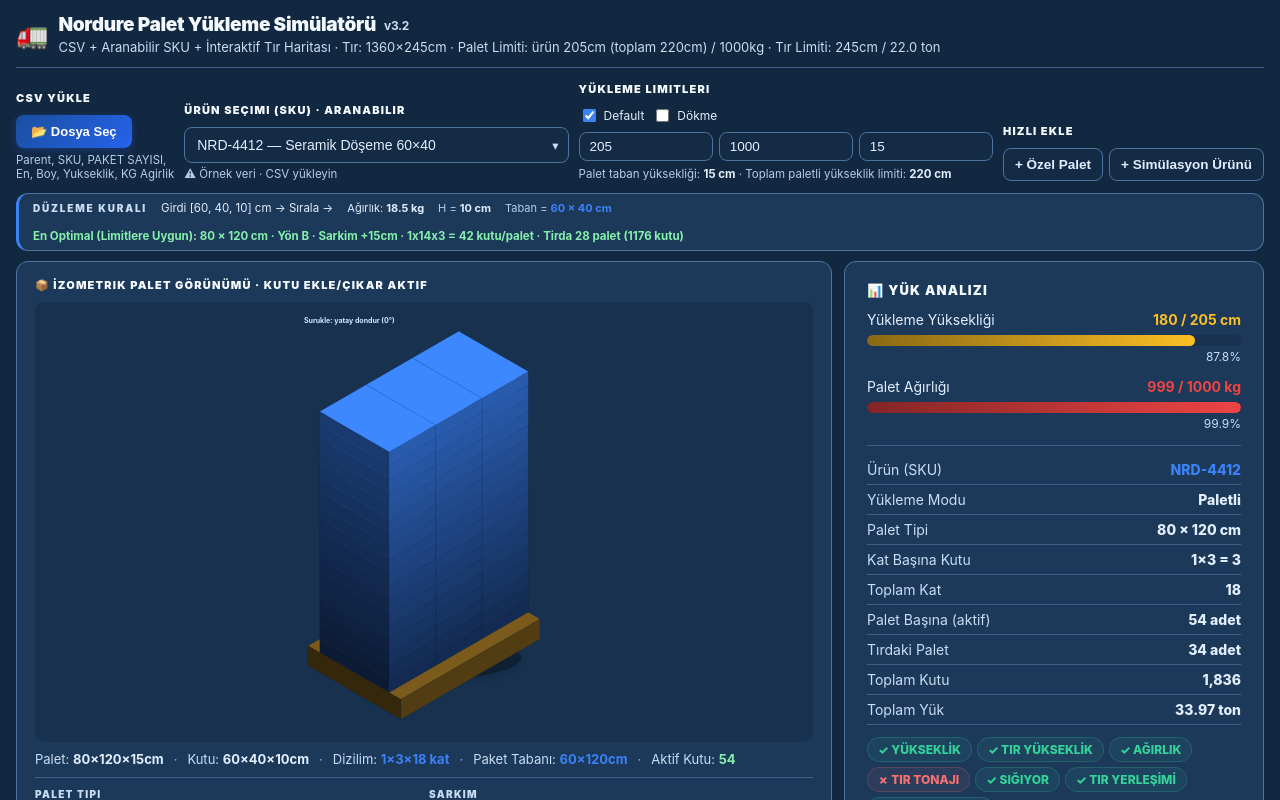
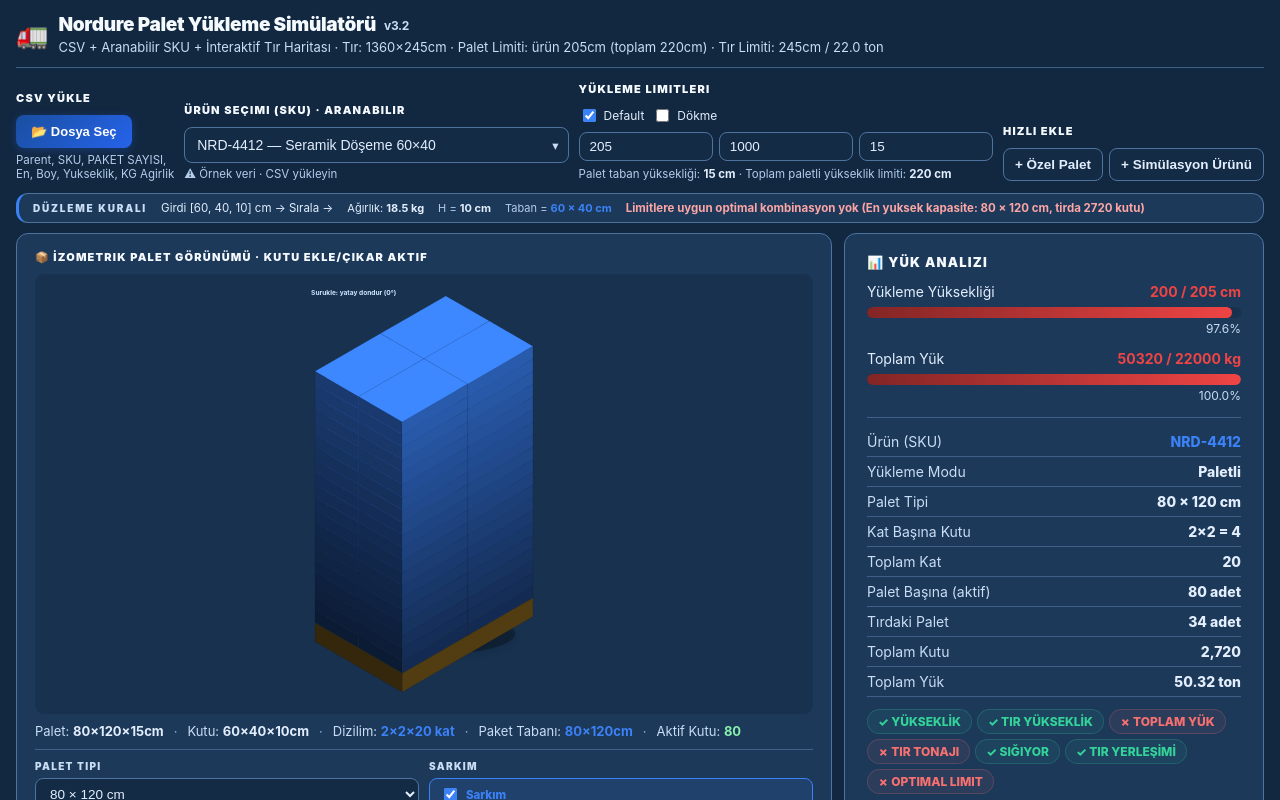
Before and after one commit to chersva/palet-opt-v2, a React (Vite) app: page / in a window 1280 px wide. Shown: the top 800 px of the page. Built offline with nearby package versions, Linux system fonts and the light colour scheme.

Commit message:
Fix truck dimensions/tonnage reactive recalculation2

```diff
--- a/src/App.jsx
+++ b/src/App.jsx
@@ -1306,6 +1306,7 @@ export default function App() {
     return Number.isFinite(parsed) && parsed >= 100 ? parsed : truckW;
   })();
   const truckTonKg = liveTruckTon * 1000;
+  const totalLoadLimitKg = truckTonKg;
   const bulkProductHeightLimit = Math.max(0, liveTruckH - 30);
   const truckBasedPalletProductLimit = Math.max(0, liveTruckH - livePalletBaseH);
   const effectivePalletProductLimit = Math.min(livePalletMaxH, truckBasedPalletProductLimit);
@@ -1371,7 +1372,7 @@ export default function App() {
         for (const ohOpt of ohOptions) {
           for (const ort of orientOptions) {
             const { bH: tH, bW: tW, bL: tL } = flatOrient(sku?.en || 0, sku?.boy || 0, sku?.yuk || 0, ort);
-          const packed = packPallet(tL, tW, tH, p.a, p.b, ohOpt, effectivePalletProductLimit, livePalletMaxKg, sku?.kg || 0, livePalletBaseH, partialSarkim, partialSarkimMode);
+          const packed = packPallet(tL, tW, tH, p.a, p.b, ohOpt, effectivePalletProductLimit, totalLoadLimitKg, sku?.kg || 0, livePalletBaseH, partialSarkim, partialSarkimMode);
             const truckPallets = packTruck(packed.effA, packed.effB, liveTruckL, liveTruckW).length;
             const count = packed.cols * packed.rows * packed.layers;
             if (count <= 0) continue;
@@ -1381,7 +1382,7 @@ export default function App() {
             const candidateTotalH = livePalletBaseH + candidateProductH;
             const fits = (
               candidateProductH <= livePalletMaxH &&
-              candidateKg <= livePalletMaxKg &&
+              candidateKg <= totalLoadLimitKg &&
               candidateTotalH <= liveTruckH &&
               candidateTruckKg <= truckTonKg
             );
@@ -1416,7 +1417,7 @@ export default function App() {
       }
     }
     return { bestFit, bestAny };
-  }, [allPallets, sku?.en, sku?.boy, sku?.yuk, sku?.kg, effectivePalletProductLimit, livePalletMaxKg, autoSarkım, liveTruckL, liveTruckW, livePalletBaseH, liveTruckH, truckTonKg, bulkLoad, bulkProductHeightLimit, partialSarkim, partialSarkimMode]);
+  }, [allPallets, sku?.en, sku?.boy, sku?.yuk, sku?.kg, effectivePalletProductLimit, totalLoadLimitKg, autoSarkım, liveTruckL, liveTruckW, livePalletBaseH, liveTruckH, truckTonKg, bulkLoad, bulkProductHeightLimit, partialSarkim, partialSarkimMode]);
 
   const orientGlobalBest = useMemo(() => {
     const out = {};
@@ -1445,7 +1446,7 @@ export default function App() {
         const ohOptions = autoSarkım ? [0, 5, 15] : [0];
         for (const p of allPallets) {
           for (const ohOpt of ohOptions) {
-            const packed = packPallet(tL, tW, tH, p.a, p.b, ohOpt, effectivePalletProductLimit, livePalletMaxKg, sku?.kg || 0, livePalletBaseH, partialSarkim, partialSarkimMode);
+            const packed = packPallet(tL, tW, tH, p.a, p.b, ohOpt, effectivePalletProductLimit, totalLoadLimitKg, sku?.kg || 0, livePalletBaseH, partialSarkim, partialSarkimMode);
             const count = packed.cols * packed.rows * packed.layers;
             if (count <= 0) continue;
             const truckPallets = packTruck(packed.effA, packed.effB, liveTruckL, liveTruckW).length;
@@ -1455,7 +1456,7 @@ export default function App() {
             const candidateTotalH = livePalletBaseH + candidateProductH;
             const fits = (
               candidateProductH <= livePalletMaxH &&
-              candidateKg <= livePalletMaxKg &&
+              candidateKg <= totalLoadLimitKg &&
               candidateTotalH <= liveTruckH &&
               candidateTruckKg <= truckTonKg
             );
@@ -1477,12 +1478,12 @@ export default function App() {
       out[ort] = best;
     }
     return out;
-  }, [allPallets, sku?.en, sku?.boy, sku?.yuk, sku?.kg, effectivePalletProductLimit, livePalletMaxKg, autoSarkım, liveTruckL, liveTruckW, livePalletBaseH, liveTruckH, truckTonKg, bulkLoad, bulkProductHeightLimit, partialSarkim, partialSarkimMode]);
+  }, [allPallets, sku?.en, sku?.boy, sku?.yuk, sku?.kg, effectivePalletProductLimit, totalLoadLimitKg, autoSarkım, liveTruckL, liveTruckW, livePalletBaseH, liveTruckH, truckTonKg, bulkLoad, bulkProductHeightLimit, partialSarkim, partialSarkimMode]);
 
   const oh = autoSarkım ? manualOh : 0;
 
   const { bH, bW, bL } = flatOrient(sku?.en || 0, sku?.boy || 0, sku?.yuk || 0, orient);
-  const basePack = packPallet(bL, bW, bH, pal.a, pal.b, oh, effectivePalletProductLimit, livePalletMaxKg, sku?.kg || 0, livePalletBaseH, partialSarkim, partialSarkimMode);
+  const basePack = packPallet(bL, bW, bH, pal.a, pal.b, oh, effectivePalletProductLimit, totalLoadLimitKg, sku?.kg || 0, livePalletBaseH, partialSarkim, partialSarkimMode);
   const effPalA = basePack.effA;
   const effPalB = basePack.effB;
   const { cols, rows, layers } = basePack;
@@ -1556,8 +1557,8 @@ export default function App() {
   const stackHeight = bulkLoad ? bulkHeight : stkH;
   const heightGaugeVal = bulkLoad ? stackHeight : productLoadH;
   const heightGaugeMax = bulkLoad ? bulkProductHeightLimit : livePalletMaxH;
-  const weightGaugeVal = bulkLoad ? totalKg : placementKg;
-  const weightGaugeMax = bulkLoad ? truckTonKg : livePalletMaxKg;
+  const weightGaugeVal = totalKg;
+  const weightGaugeMax = totalLoadLimitKg;
   const nItm = totalItems;
   const nTon = totalKg / 1000;
 
@@ -1825,7 +1826,7 @@ export default function App() {
           </h1>
           <p style={{ margin:"3px 0 0", fontSize:13, color:THEME.textMuted }}>
             CSV + Aranabilir SKU + İnteraktif Tır Haritası · Tır: {liveTruckL}×{liveTruckW}cm ·
-            {" "}Palet Limiti: ürün {livePalletMaxH}cm (toplam {palletTotalHeightLimit}cm) / {livePalletMaxKg}kg ·
+            {" "}Palet Limiti: ürün {livePalletMaxH}cm (toplam {palletTotalHeightLimit}cm) ·
             {" "}Tır Limiti: {liveTruckH}cm / {liveTruckTon.toFixed(1)} ton
           </p>
         </div>
@@ -2250,7 +2251,7 @@ export default function App() {
             theme={THEME}
           />
           <Gauge
-            lbl={bulkLoad ? "Tır Toplam Ağırlık" : "Palet Ağırlığı"}
+            lbl="Toplam Yük"
             val={weightGaugeVal}
             max={weightGaugeMax}
             unit="kg"
@@ -2273,7 +2274,7 @@ export default function App() {
           <div style={{ display:"flex", gap:5, flexWrap:"wrap", marginTop:12 }}>
             <Badge ok={heightGaugeVal <= heightGaugeMax} lbl="YÜKSEKLİK" />
             <Badge ok={bulkLoad ? (stackHeight <= bulkProductHeightLimit) : (stkH <= liveTruckH)} lbl="TIR YÜKSEKLİK" />
-            <Badge ok={weightGaugeVal <= weightGaugeMax} lbl="AĞIRLIK" />
+            <Badge ok={weightGaugeVal <= weightGaugeMax} lbl="TOPLAM YÜK" />
             <Badge ok={totalKg <= truckTonKg} lbl="TIR TONAJI" />
             <Badge ok={bulkLoad ? (nPal > 0 && bulkLayers > 0) : (cols > 0 && rows > 0 && layers > 0)} lbl="SIĞIYOR" />
             <Badge ok={layoutState.valid} lbl="TIR YERLEŞİMİ" />
```
